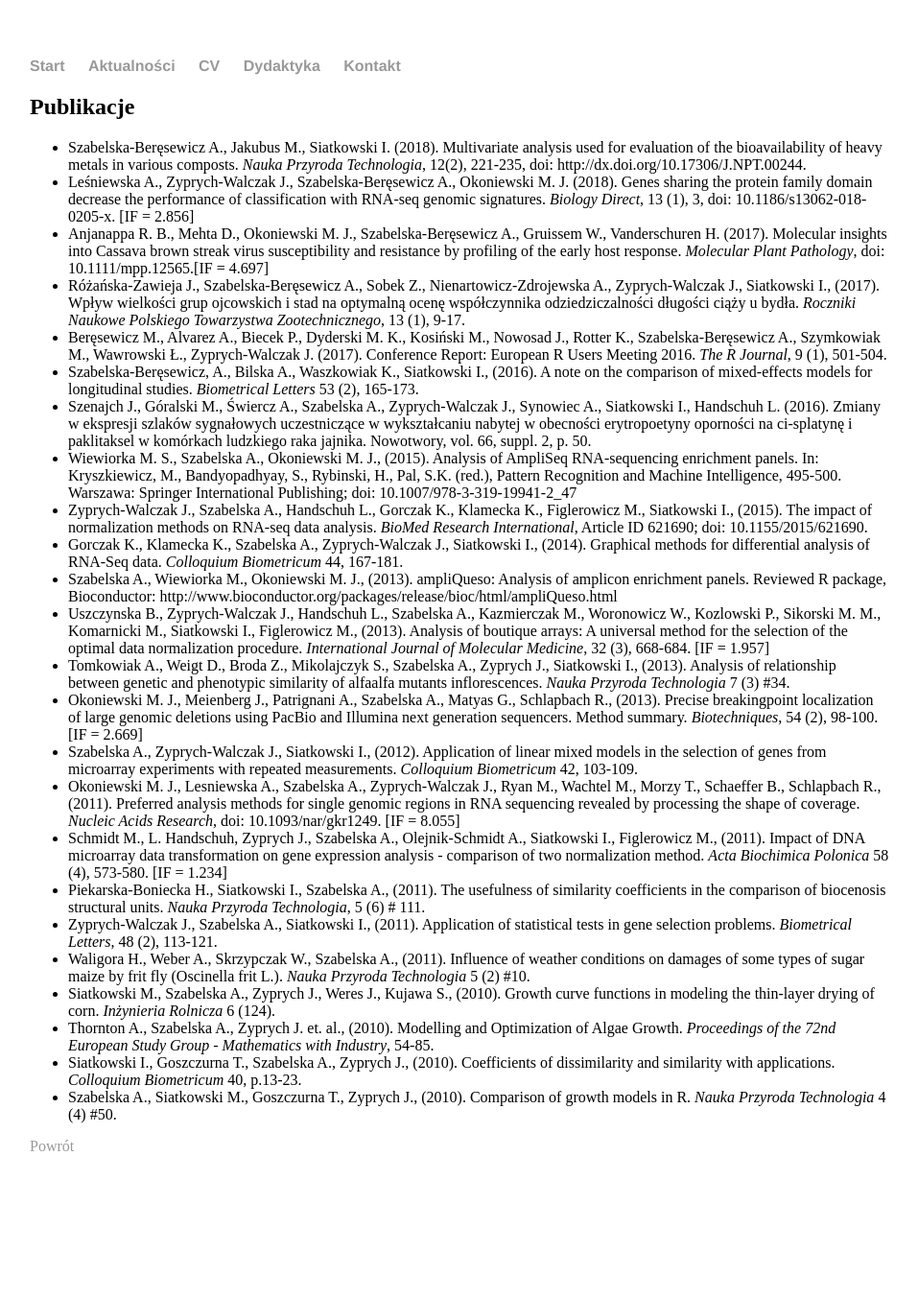
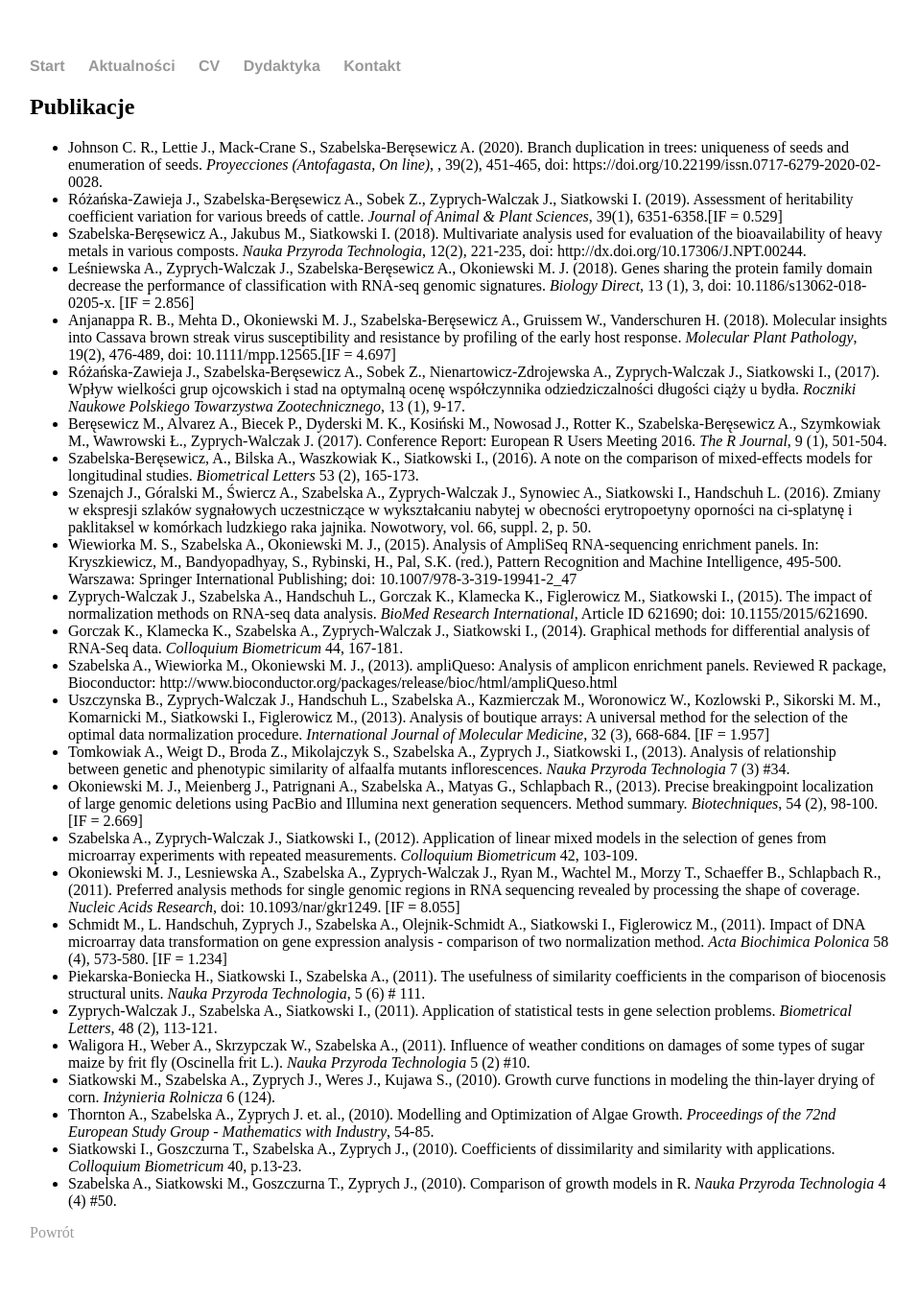
Before and after one commit to alicjaszabelska/alicjaszabelska.github.io, a Jekyll site: the page built from cv/publikacje.md, in a window 1280 px wide. Shown: the whole page at 96% size, without its empty margins (161-1118 px from the left). Built offline with Jekyll 4.4.1, drawn with Linux system fonts in a browser that asks for light colours; before the commit the page ends 1263 px from its top, so only the background shows below that.

Commit message:
publikacje 2019,2020

```diff
--- a/cv/publikacje.md
+++ b/cv/publikacje.md
@@ -3,9 +3,11 @@ layout: page
 title: Publikacje
 ---
 
++ Johnson C. R., Lettie J., Mack-Crane S., Szabelska-Beręsewicz A. (2020). Branch duplication in trees: uniqueness of seeds and enumeration of seeds. *Proyecciones (Antofagasta, On line)*, , 39(2), 451-465, doi: https://doi.org/10.22199/issn.0717-6279-2020-02-0028.
++ Różańska-Zawieja J., Szabelska-Beręsewicz A., Sobek Z., Zyprych-Walczak J., Siatkowski I. (2019). Assessment of heritability coefficient variation for various breeds of cattle. *Journal of Animal & Plant Sciences*, 39(1), 6351-6358.[IF = 0.529]
 + Szabelska-Beręsewicz A., Jakubus M., Siatkowski I. (2018). Multivariate analysis used for evaluation of the bioavailability of heavy metals in various composts. *Nauka Przyroda Technologia*, 12(2), 221-235, doi: http://dx.doi.org/10.17306/J.NPT.00244.
 + Leśniewska A., Zyprych-Walczak J., Szabelska-Beręsewicz A., Okoniewski M. J. (2018). Genes sharing the protein family domain decrease the performance of classification with RNA-seq genomic signatures. *Biology Direct*, 13 (1), 3, doi: 10.1186/s13062-018-0205-x. [IF = 2.856]
-+ Anjanappa R. B., Mehta D., Okoniewski M. J., Szabelska-Beręsewicz A., Gruissem W., Vanderschuren H. (2017). Molecular insights into Cassava brown streak virus susceptibility and resistance by profiling of the early host response. *Molecular Plant Pathology*, doi: 10.1111/mpp.12565.[IF = 4.697]
++ Anjanappa R. B., Mehta D., Okoniewski M. J., Szabelska-Beręsewicz A., Gruissem W., Vanderschuren H. (2018). Molecular insights into Cassava brown streak virus susceptibility and resistance by profiling of the early host response. *Molecular Plant Pathology*, 19(2), 476-489, doi: 10.1111/mpp.12565.[IF = 4.697]
 + Różańska-Zawieja J., Szabelska-Beręsewicz A., Sobek Z., Nienartowicz-Zdrojewska A., Zyprych-Walczak J., Siatkowski I., (2017). Wpływ wielkości grup ojcowskich i stad na optymalną ocenę współczynnika odziedziczalności długości ciąży u bydła. *Roczniki Naukowe Polskiego Towarzystwa Zootechnicznego*, 13 (1), 9-17.
 + Beręsewicz M., Alvarez A., Biecek P., Dyderski M. K., Kosiński M., Nowosad J., Rotter K., Szabelska-Beręsewicz A., Szymkowiak M., Wawrowski Ł., Zyprych-Walczak J. (2017). Conference Report: European R Users Meeting 2016. *The R Journal*, 9 (1), 501-504.
 + Szabelska-Beręsewicz, A., Bilska A., Waszkowiak K., Siatkowski I., (2016). A note on the comparison of mixed-effects models for longitudinal studies. *Biometrical Letters* 53 (2), 165-173.
```
